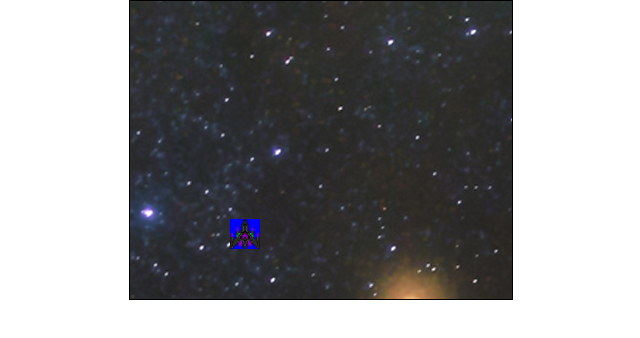
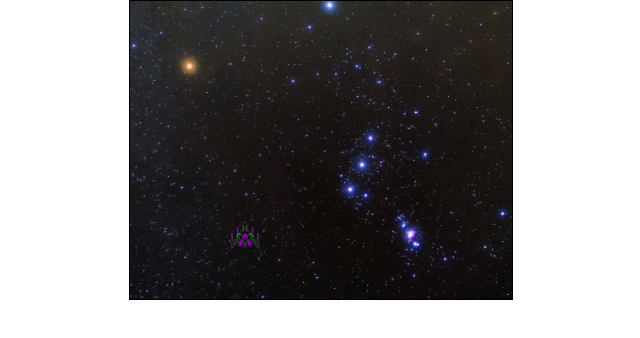
Before and after one commit to MavrosCode/DarkCode, a website: page SpaceWarGame/index.html in a window 1280 px wide. Shown: the whole page, without its empty margins (319-959 px from the left). Drawn offline with Linux system fonts and the light colour scheme.

Commit message:
ajustes finos

```diff
--- a/SpaceWarGame/style.css
+++ b/SpaceWarGame/style.css
@@ -12,7 +12,7 @@
     position: relative;
     overflow: hidden;
     background-image: url('./images/background.jpg');
-
+    background-size: cover;
 }
 .star{
     width: 100%;
@@ -35,7 +35,7 @@
     position: absolute;
     bottom: 50px;
     left: 100px;
-    background-color: blue;
+
     /*transform: rotate3d(1, 1, 0, 50deg);*/
 
 }
```
